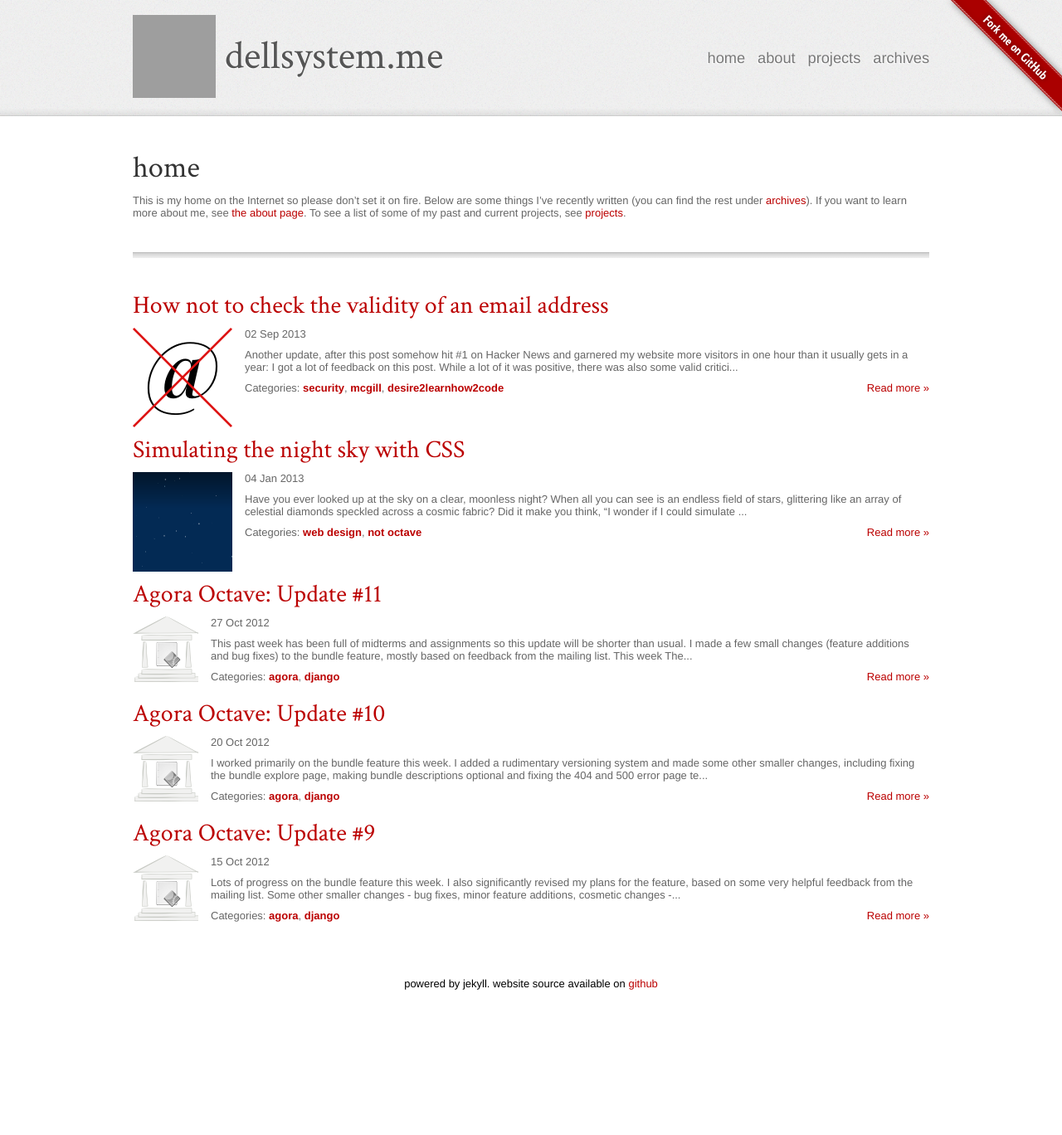
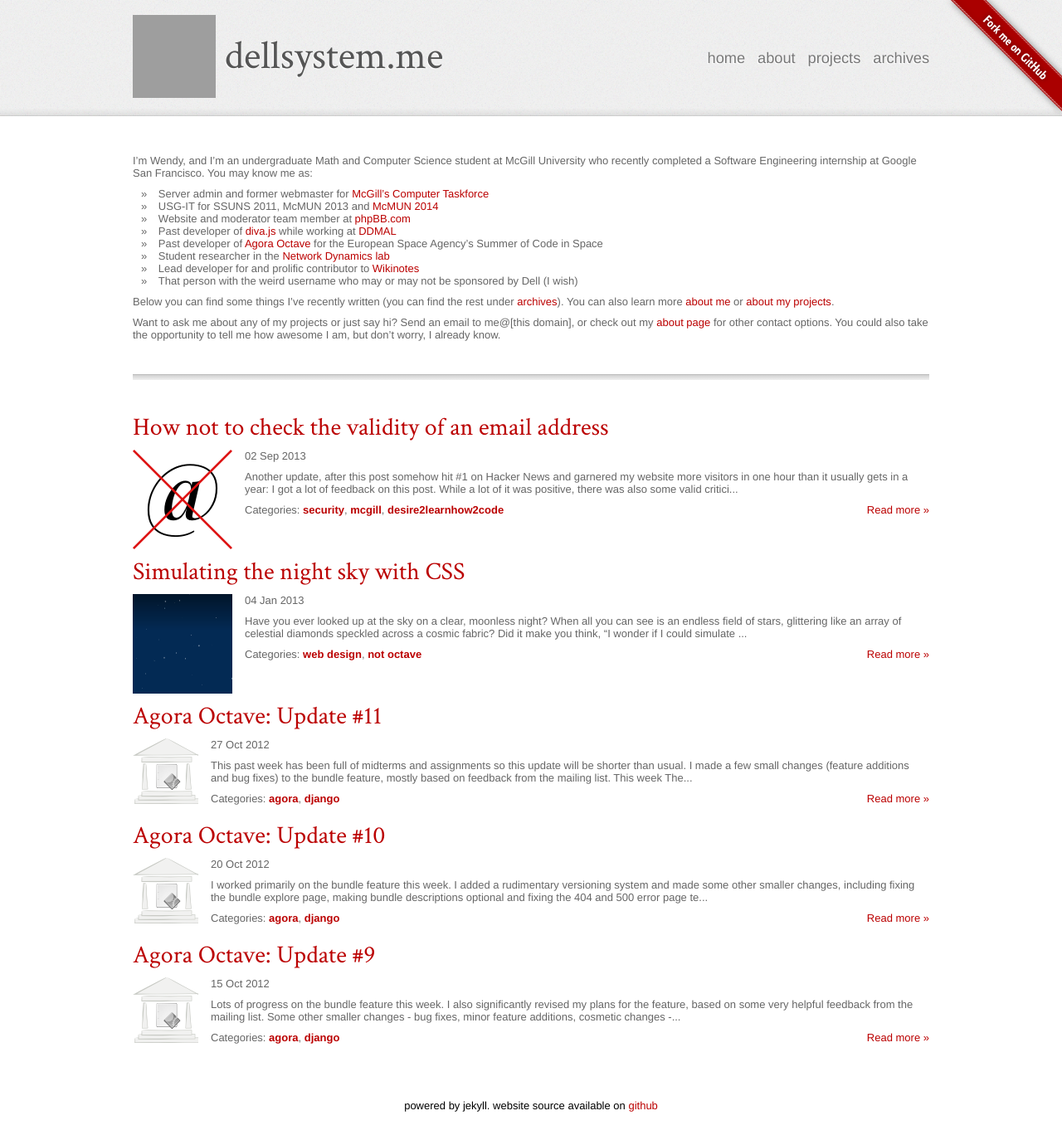
Before and after one commit to dellsystem/dellsystem.github.io, a Jekyll site: the page built from index.md, in a window 1280 px wide. Shown: the whole page at 83% size. Built offline with Jekyll 4.4.1, drawn with Linux system fonts in a browser that asks for light colours; Markdown is read by kramdown in place of the engine named in the settings; before the commit the page ends 1221 px from its top, so only the background shows below that; grey boxes are pictures that could not be loaded.

Commit message:
Update about and index page content

```diff
--- a/index.md
+++ b/index.md
@@ -1,10 +1,34 @@
 ---
-title: home
 layout: default
 ---
 
-This is my home on the Internet so please don’t set it on fire. Below are some things I've recently written (you can find the rest under [archives](archives)). If you want to learn more about me, see [the about page](about). To see a list of some of my past and current projects, see [projects](projects).
+I'm Wendy, and I'm an undergraduate Math and Computer Science student at
+McGill University who recently completed a Software Engineering internship at
+Google San Francisco. You may know me as:
 
+* Server admin and former webmaster for [McGill's Computer
+  Taskforce](http://sus.mcgill.ca)
+* USG-IT for SSUNS 2011, McMUN 2013 and [McMUN 2014](http://mcmun.org)
+* Website and moderator team member at [phpBB.com](http://phpbb.com)
+* Past developer of [diva.js](http://ddmal.music.mcgill.ca/diva) while
+  working at [DDMAL](http://ddmal.music.mcgill.ca)
+* Past developer of [Agora Octave](http://agora.octave.org) for the European
+  Space Agency's Summer of Code in Space
+* Student researcher in the [Network Dynamics
+  lab](http://networkdynamics.org)
+* Lead developer for and prolific contributor to
+  [Wikinotes](http://wikinotes.ca)
+* That person with the weird username who may or may not be sponsored by
+  Dell (I wish)
+
+Below you can find some things I've recently written (you can find the rest
+under [archives](/archives)). You can also learn more [about me](/about) or
+[about my projects](/projects).
+
+Want to ask me about any of my projects or just say hi? Send an email to
+me@\[this domain\], or check out my [about page](/about#contact) for other contact
+options. You could also take the opportunity to tell me how awesome I am,
+but don't worry, I already know.
 
 <br />
 <hr />
```
Also changed, not shown: about.md (+16 -3 lines).
